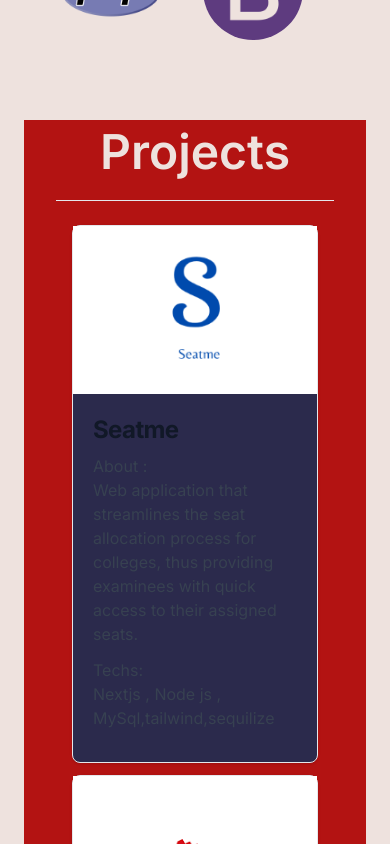
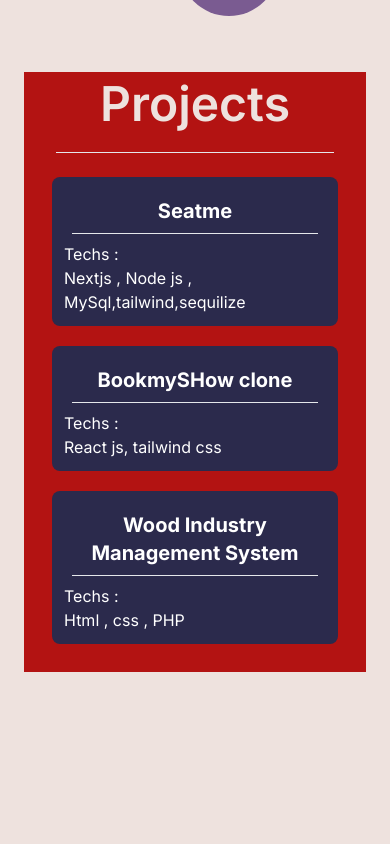
Before and after one commit to mammukb/portfolio-mammukb, a Next.js app: page / in a window 390 px wide. Shown: the part 1630-2474 px from the top of the page. After the commit the page ends 2326 px from the top, so only its background shows below. Built offline with nearby package versions, Linux system fonts and the light colour scheme.

Commit message:
project page

```diff
--- a/src/app/Components/projects.js
+++ b/src/app/Components/projects.js
@@ -24,13 +24,15 @@
     {
       name: "BookmySHow clone",
       image: bookmyshowpic,
-      description: "My React.js and Tailwind CSS-powered BookMyShow clone offers a sleek and responsive interface for easy event discovery and booking. ",
+      description:
+        "My React.js and Tailwind CSS-powered BookMyShow clone offers a sleek and responsive interface for easy event discovery and booking. ",
       language: "React js, tailwind css ",
     },
     {
       name: "Wood Industry Management System",
       image: wimspic,
-      description: "Automate and optimize various business procedures, leading to increased productivity and efficient resource utilization in the wood industry. ",
+      description:
+        "Automate and optimize various business procedures, leading to increased productivity and efficient resource utilization in the wood industry. ",
       language: "Html , css , PHP ",
     },
     /* {
@@ -60,19 +62,19 @@
       </h1>
       <hr className="text-maincolor-50 m-6 " />
 
-      <div className="flex flex-row justify-center  gap-5   sm:flex sm:flex-col sm:gap-3   ">
+      <div className="lg:flex  gap-5 md:hidden sm:hidden  lg:flex-row lg:justify-center  ">
         {projectList.map((project, index) => (
           <div
             key={index}
-            className="max-w-max mx-10 border border-gray-200 rounded-lg shadow bg-maincolor-50"
+            className="w-64 mx-10 border border-gray-200 rounded-lg shadow bg-maincolor-50"
           >
-            <div className="rounded-t-lg">
+            <div className="rounded-t-lg  ">
               <Image
                 src={project.image}
                 alt={`Project ${index + 1}`}
-                // layout="responsive"
-                width={400} // Set the width as needed
-                height={300} // Set the height as needed
+                layout="responsive"
+                width={200} // Set the width as needed
+                height={200} // Set the height as needed
               />
             </div>
             <div className="p-5">
@@ -89,6 +91,16 @@
           </div>
         ))}
       </div>
+
+      <div className="md:hidden lg:hidden sm:block  flex sm:flex-row  sm:gap-10  ">
+        {projectList.map((project, index) => (
+          <div  key={index} className="bg-maincolor-50 m-5 text-white rounded-lg flex flex-col p-3"  >
+            <h1 className="text-center text-xl font-bold mt-2"   > {project.name}   </h1>
+               <hr className="text-maincolor-50 m-2 " />
+            Techs :<br /> {project.language}
+          </div>
+        ))}
+      </div>
     </div>
   );
 }
--- a/src/app/Components/skills.js
+++ b/src/app/Components/skills.js
@@ -56,7 +56,7 @@
           </h1>
           <p className="text-sm  whitespace-nowrap  ">I&apos;m familiar with using these technologies</p>
         </div>
-        <div className="flex flex-row gap-8 flex-wrap items-center sm:m-14">
+        <div className="flex flex-row gap-8 flex-wrap items-center sm:m-8">
           {currentImages.map((imageUrl, index) => (
             <div
               key={index}
```
